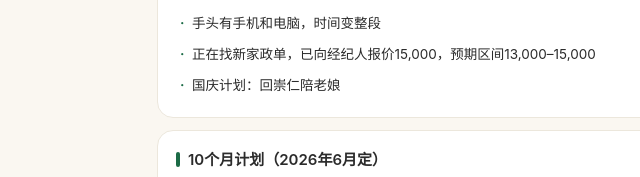
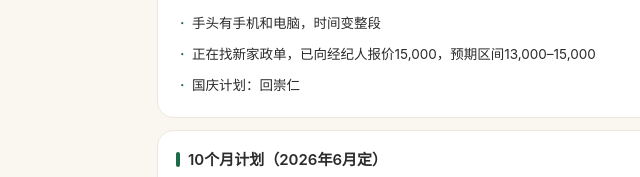
Before and after one commit to amanda628star/cc-home-c9dffabc, a plain HTML site: page archive.html in a window 1280 px wide. Shown: the part 443-620 px from the top of the page, 139-779 px from the left. Drawn offline with Linux system fonts and the light colour scheme.

Commit message:
remove family info

```diff
--- a/archive.html
+++ b/archive.html
@@ -56,7 +56,7 @@ footer{text-align:center;font-size:11px;color:var(--sub);margin-top:26px;line-he
       <li>9月27日前后被雇主辞退，住家工作结束，收入中断</li>
       <li>手头有手机和电脑，时间变整段</li>
       <li>正在找新家政单，已向经纪人报价15,000，预期区间13,000–15,000</li>
-      <li>国庆计划：回崇仁陪老娘</li>
+      <li>国庆计划：回崇仁</li>
     </ul>
   </div>
 
```
